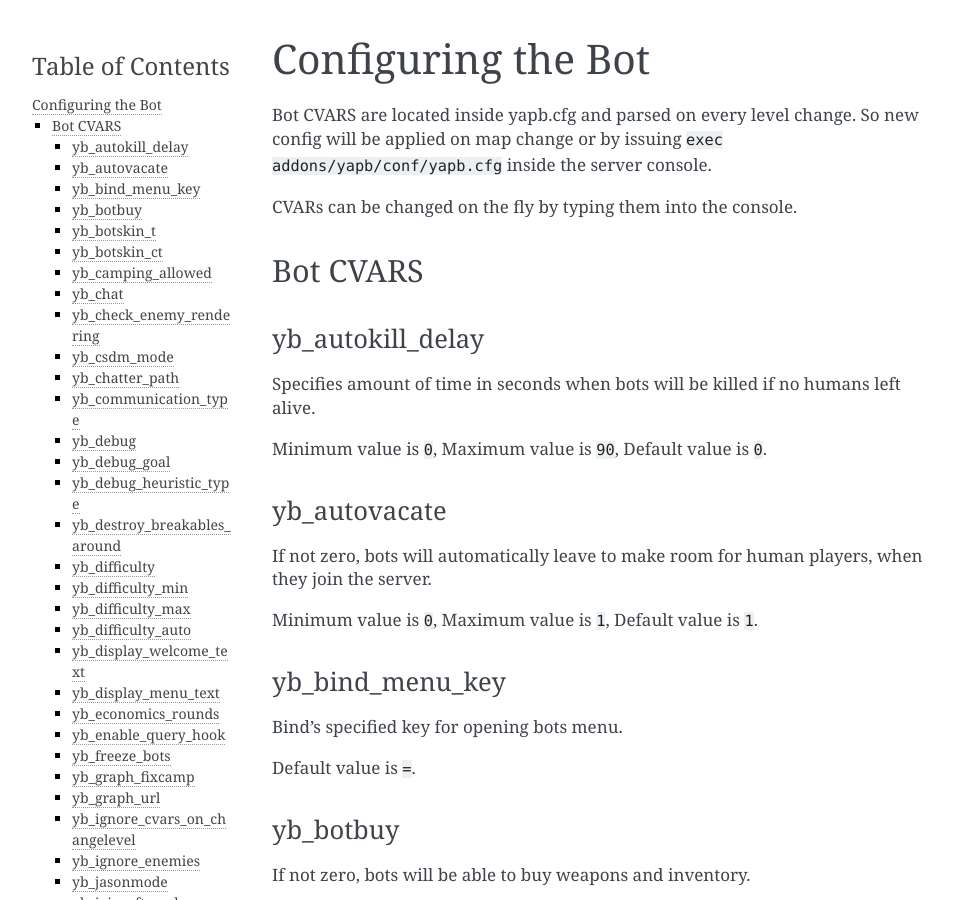
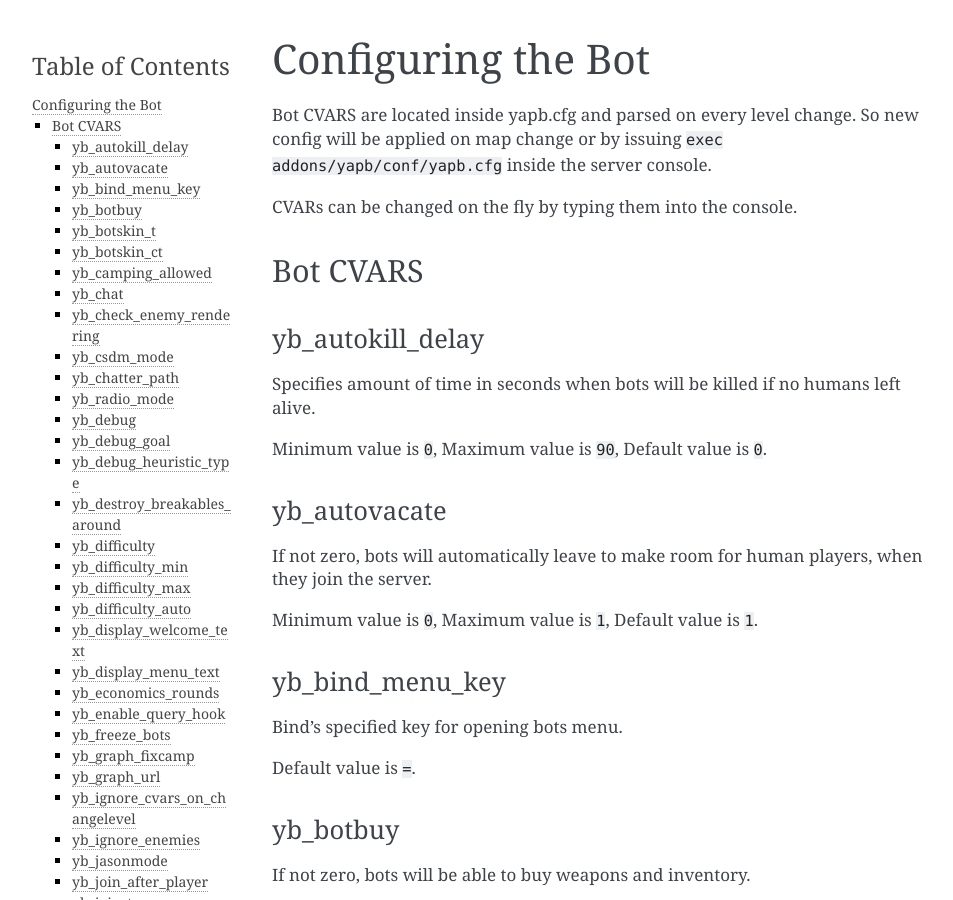
Before and after one commit to yapb/docs, a Sphinx documentation site: the page built from docs/configuring.rst, in a window 1280 px wide and 900 px high. Shown: the whole window, without its empty margins (148-1101 px from the left). Built offline with Sphinx 7.4.7, drawn with Linux system fonts in a browser that asks for light colours; some of the changed text lies outside the part shown.

Commit message:
Update configuring.rst

```diff
--- a/docs/configuring.rst
+++ b/docs/configuring.rst
@@ -118,7 +118,7 @@ Points to location where chatter (from official csbot for example) is located.
 Minimum value is ``-``, Maximum value is ``-``, Default value is ``sound/radio/bot``.
 
 
-yb_communication_type
+yb_radio_mode
 --------------------------------
 
 Specifies the way bots are talking to each other and player.
```
